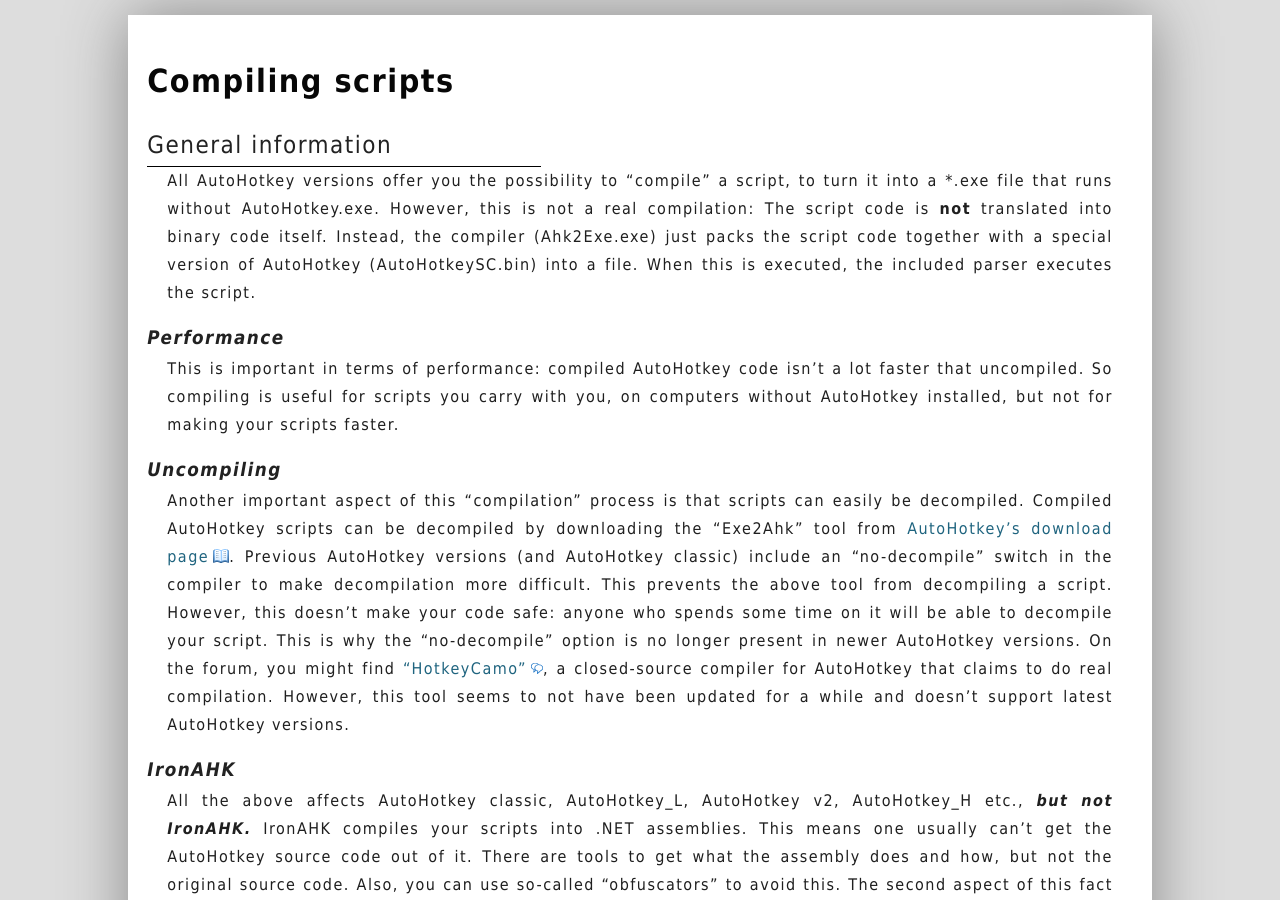
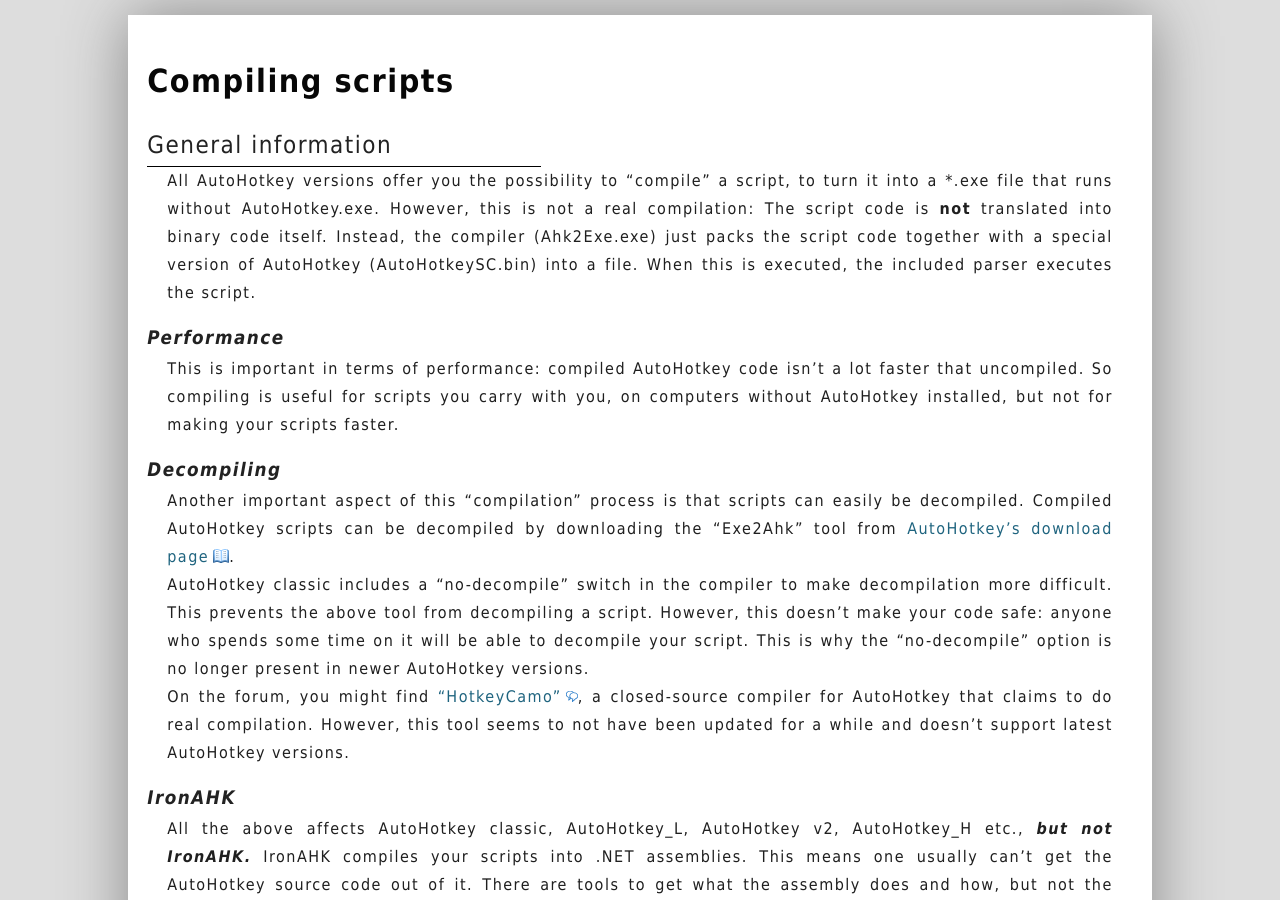
Before and after one commit to maul-esel/ahkbook, a Jekyll site: the page built from en/_posts/2011-10-30-Compiling.markdown, in a window 1280 px wide and 900 px high. Built offline with Jekyll 4.4.1, drawn with Linux system fonts in a browser that asks for light colours.

Commit message:
some more minor changes

```diff
--- a/en/_posts/2011-10-30-Compiling.markdown
+++ b/en/_posts/2011-10-30-Compiling.markdown
@@ -14,9 +14,11 @@ Instead, the compiler (Ahk2Exe.exe) just packs the script code together with a s
 ### Performance
 This is important in terms of performance: compiled AutoHotkey code isn't a lot faster that uncompiled. So compiling is useful for scripts you carry with you, on computers without AutoHotkey installed, but not for making your scripts faster.
 
-### Uncompiling
+### Decompiling
 Another important aspect of this "compilation" process is that scripts can easily be decompiled. Compiled AutoHotkey scripts can be decompiled by downloading the "Exe2Ahk" tool from [AutoHotkey's download page](http://www.autohotkey.com/download/OtherDownloads.htm).
-Previous AutoHotkey versions (and AutoHotkey classic) include an "no-decompile" switch in the compiler to make decompilation more difficult. This prevents the above tool from decompiling a script. However, this doesn't make your code safe: anyone who spends some time on it will be able to decompile your script. This is why the "no-decompile" option is no longer present in newer AutoHotkey versions.
+
+AutoHotkey classic includes a "no-decompile" switch in the compiler to make decompilation more difficult. This prevents the above tool from decompiling a script. However, this doesn't make your code safe: anyone who spends some time on it will be able to decompile your script. This is why the "no-decompile" option is no longer present in newer AutoHotkey versions.
+
 On the forum, you might find ["HotkeyCamo"](http://www.autohotkey.com/forum/viewtopic.php?t=49952), a closed-source compiler for AutoHotkey that claims to do real compilation. However, this tool seems to not have been updated for a while and doesn't support latest AutoHotkey versions.
 
 ### IronAHK
@@ -35,7 +37,7 @@ If you have run the installer, right-click the script file and select `Compile S
 
 To have more control about the output, run the compiler from Windows Explorer (it's usually `C:\Program Files\AutoHotkey\Compiler\Ahk2Exe.exe`) or the start menu. You will see a window appear that allows you to customize the input- and output file, the icon, and, in AutoHotkey classic, the password.
 ![compiler window screenshot](images/compiler-1.png)
-The options should be self-explanatory. There's also a paragraph in the help file: enter `compile a script` in the index.
+The options should be self-explanatory. There's also a paragraph in the help file: enter <cite>compile a script</cite> in the index.
 
 ### IronAHK
 As IronAHK doesn't have a GUI compiler yet, use the command line / terminal and run `ironahk /out example.exe script.ahk`.
```
